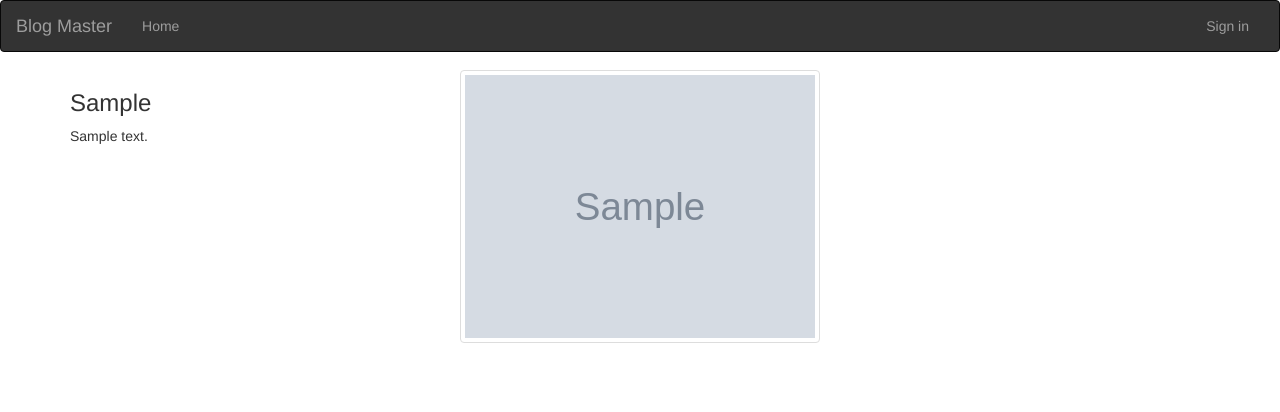
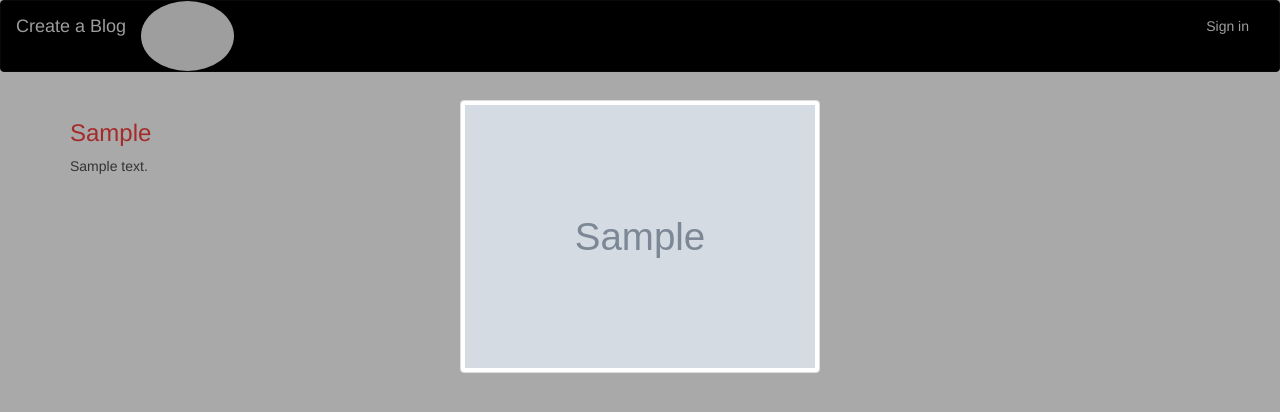
Before and after one commit to koyoo-maxwel/Personal-Blog, a Flask app: template app/templates/profile/profile.html in a window 1280 px wide. Shown: the top 412 px of the page. Run offline with Flask 2, Linux system fonts and the light colour scheme; tables that the repository leaves empty hold one stand-in row (values such as "Sample post"); the template is opened without the code that fills it: values that come from a table or form of the project are taken from there, most other values are stand-ins (such as "Sample title", 1, 10 or a date in 2020); grey boxes marked "Sample" are stand-in pictures; some libraries are stand-ins or nearby versions; grey boxes are pictures that could not be loaded.

Commit message:
styled my work

```diff
--- a/app/templates/navbar.html
+++ b/app/templates/navbar.html
@@ -7,7 +7,7 @@
 </head>
 
 <body>
-    <div class="navbar navbar-inverse" role="navigation" style="overflow: hidden; background-color: #333; position: fixed; z-index: 1; top: 0; width: 100%;">
+    <div class="navbar navbar-inverse" role="navigation" style="overflow: hidden; background-color:black; position: fixed; z-index: 1; top: 0; width: 100%;">
         <div class="container-fluid">
             <div class="navbar-header">
                 <button type="button" class="navbar-toggle" data-toggle="collapse" data-target=".navbar-collapse">
@@ -16,11 +16,15 @@
                     <span class="icon-bar"></span>
                     <span class="icon-bar"></span>
                 </button>
-                <a class="navbar-brand" href="/">Blog Master</a>
+                <a class="navbar-brand" href="blog/new">Create a Blog </a>
+
+
+
             </div>
             <div class="navbar-collapse collapse">
                 <ul class="nav navbar-nav">
-                    <li><a href="/">Home</a></li>
+                    <a href="/"> <img src="http://juantechno.com/wp-content/uploads/2018/04/IMG-20180424-WA0000-300x300.jpg"  style="border-radius: 50%;"   alt="" height="70px"> </a>
+
 
                 </ul>
 
--- a/app/templates/newblog.html
+++ b/app/templates/newblog.html
@@ -2,13 +2,13 @@
 
 {% import "bootstrap/wtf.html" as wtf %}
 {% block content %}
-
-<div class="container" style="padding-top:70px;">
+<body style="background-color:darkgrey">
+<div class="container" style="padding-top:150px;">
 
 
     <div class="col-md-4">
 
-        {{ wtf.quick_form(blog_form) }}
+        {{ wtf.quick_form(blogform) }}
     </div>
 
 </div>
--- a/app/templates/profile/profile.html
+++ b/app/templates/profile/profile.html
@@ -1,11 +1,12 @@
 {% extends 'base.html'%}
 
 {% block content %}
-<div class="container" style="padding-top:70px;">
+<body style="background-color:darkgrey">
+<div class="container" style="padding-top:100px">
     <div class="row">
         <!-- displaying  Username-->
         <div class="col-md-4">
-            <h3> {{user.username| capitalize}} </h3>
+            <h3 style="color:brown"> {{user.username| capitalize}} </h3>
 
             <!--Displaying user bio-->
             {% if user.bio %}
@@ -21,7 +22,7 @@
             {% if user.profile_pic_path %}
             <img src="{{url_for('static',filename=user.profile_pic_path)}}" alt="" class="img-thumbnail">
             {%else%}
-            <p>No profile picture</p>
+            <p style="color:brown">No profile picture</p>
             {% endif %}
 
             {% if user == current_user %}
--- a/app/templates/profile/update.html
+++ b/app/templates/profile/update.html
@@ -2,7 +2,8 @@
 {% import 'bootstrap/wtf.html' as wtf %}
 
 {% block content %}
-<div class="container">
+<body style="background-color:darkgrey;padding-top: 100px">
+<div class="container" style="padding-top:100px">
     {{wtf.quick_form(form)}}
 </div>
 {% endblock %}
--- a/app/templates/subscription.html
+++ b/app/templates/subscription.html
@@ -3,10 +3,12 @@
 {% import "bootstrap/wtf.html" as wtf %}
 {% block content %}
 
-<div class="container" style="padding-top:70px;">
+<body style="background-color:darkgrey">
+
+<div class="container" style="background-color: brown; padding-top:150px;">
 
 
-    <div class="col-md-4">
+    <div class="col-md-6">
 
         {{ wtf.quick_form(subForm) }}
     </div>
```
Also changed, not shown: app/templates/comment.html (renamed from app/templates/comment_blog.html, +24 -6 lines), app/templates/index.html (+6 -5 lines), app/templates/moreblog.html (added, +16 -0 lines), app/templates/singleBlog.html (deleted, +0 -31 lines), app/static/photos/hh.jpg (deleted), app/static/photos/insurance.jpeg (added), app/static/photos/m.jpg (deleted).
